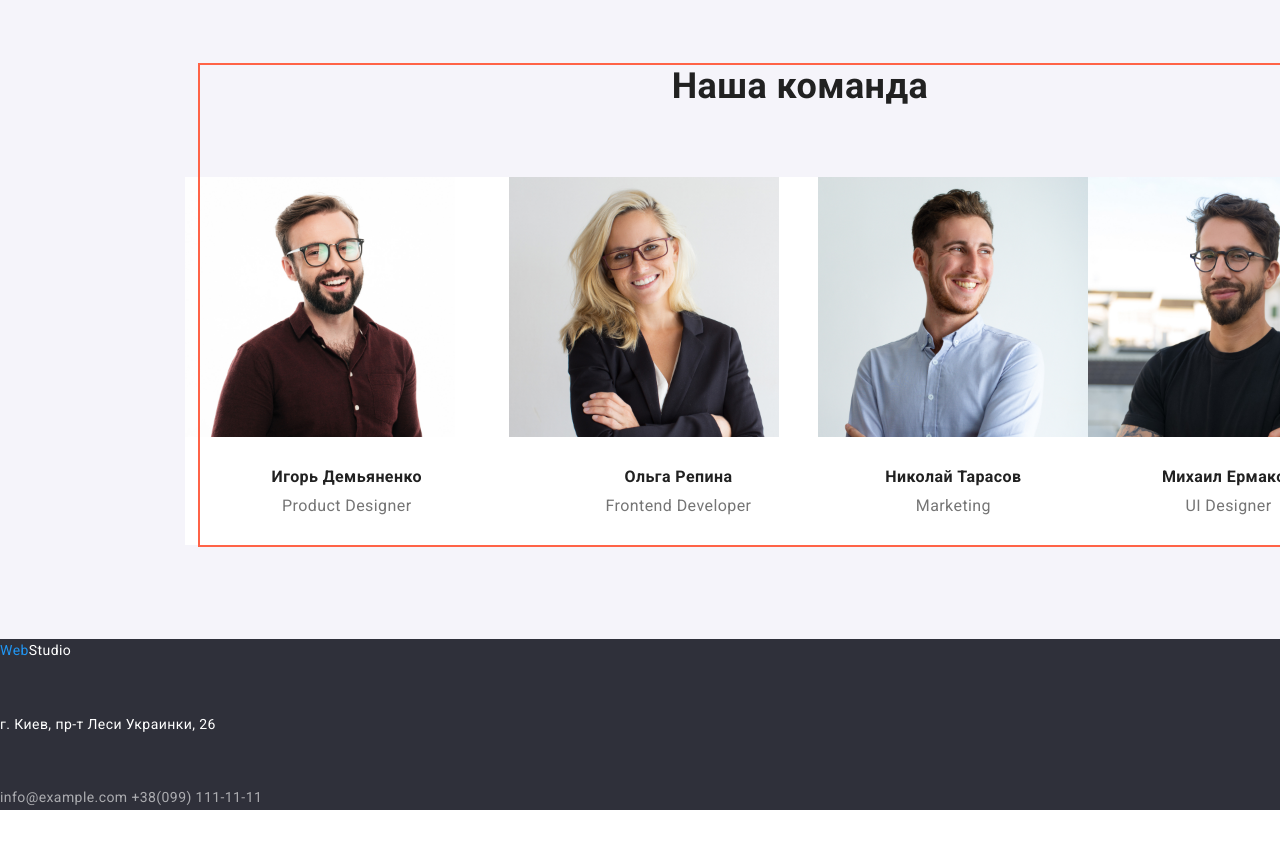
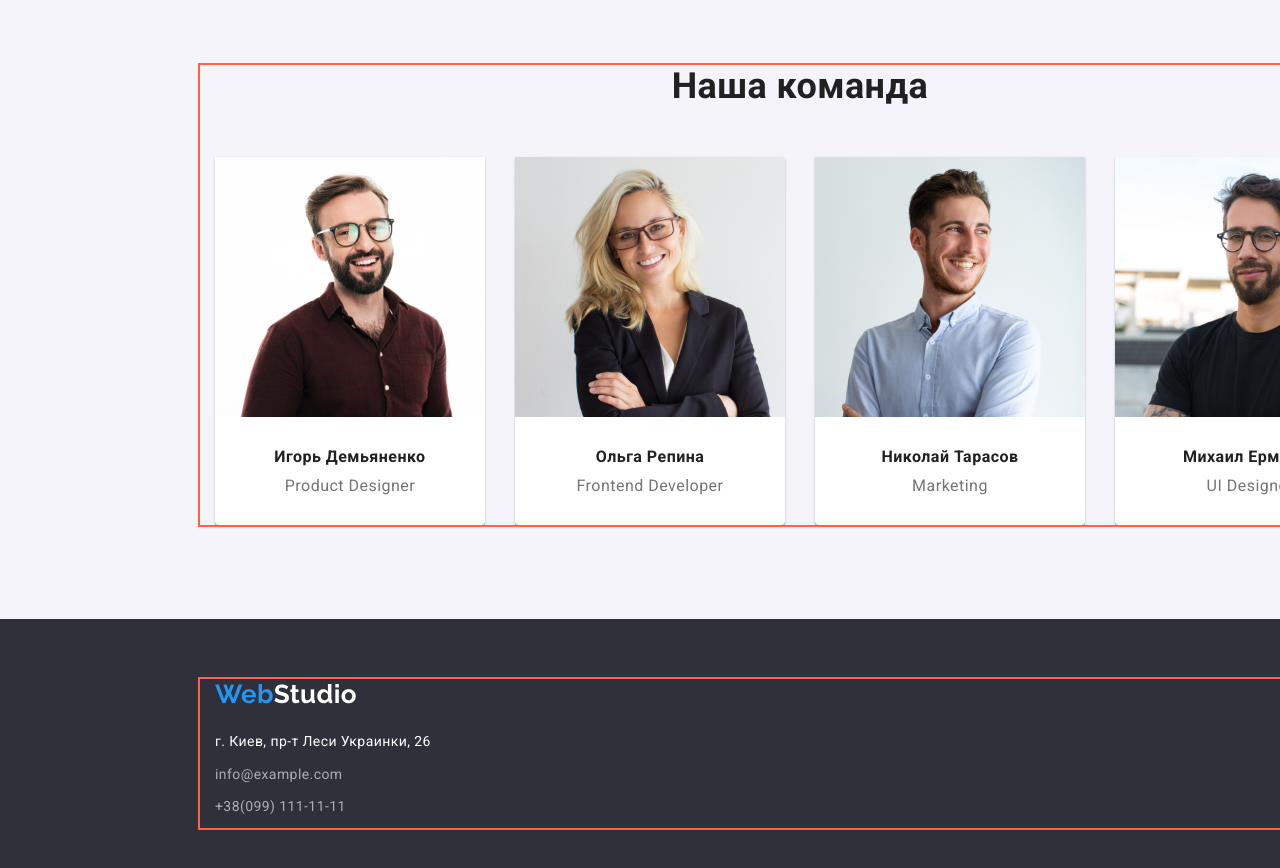
Before and after one commit to JenniferHIM/goit-markup-hw-03, a plain HTML site: page index.html in a window 1280 px wide. Shown: the part 1580-2448 px from the top of the page. Before the commit the page ends 2390 px from the top, so only its background shows below. Drawn offline with nearby package versions, Linux system fonts and the light colour scheme.

Commit message:
Добавлены все стили 1 страницы
Добавлены все стили первой страницы

```diff
--- a/css/styles.css
+++ b/css/styles.css
@@ -270,6 +270,15 @@ p {
 }
 
 /*Преимущества*/
+.about-section .list {
+  display: flex;
+  justify-content: space-between;
+}
+
+.about-section .li-item {
+  flex-basis: calc(100% / 4 - 30px);
+}
+
 .content-box {
   width: cal(100% - 90px) / 4;
 }
@@ -279,9 +288,11 @@ p {
 }
 
 .about-section {
-  margin-bottom: 94px;
   display: inline-block;
   justify-content: space-between;
+  margin-bottom: 94px;
+
+  background-color: var(--white);
 }
 
 .about-title {
@@ -306,7 +317,7 @@ p {
 }
 
 /*Наша команда*/
-.team-section {
+.team {
   padding-left: 0;
   padding-right: 0;
   padding-top: 186px;
@@ -316,45 +327,44 @@ p {
   width: auto;
 }
 
-.team-title {
-  margin-top: 30px;
-  margin-bottom: 10px;
+.team .list {
+  display: flex;
+}
+
+.team-item {
+  text-align: center;
+  background-color: var(--white);
+}
+
+.team-item {
+  background: var(--white);
+  box-shadow: 0px 1px 3px rgba(0, 0, 0, 0.12), 0px 1px 1px rgba(0, 0, 0, 0.14),
+    0px 2px 1px rgba(0, 0, 0, 0.2);
+  border-radius: 0px 0px 4px 4px;
+}
+
+.team .team-item + .team-item {
+  margin-left: 30px;
+}
+
+.team h3 {
   font-size: 16px;
   line-height: 1.187;
   text-align: center;
+  letter-spacing: 0.03em;
+  margin-top: 30px;
+  margin-bottom: 10px;
+  font-style: normal;
 }
 
-.team-position {
-  margin-left: 97px;
-  margin-right: 97px;
+.team p {
+  color: var(--main-text-color);
+  font-size: 16px;
+  font-weight: normal;
+  line-height: 1.19;
+  text-align: center;
+  letter-spacing: 0.03em;
   margin-bottom: 30px;
-  color: var(--main-text-color);
-  font-weight: 500;
-  font-size: 16px;
-  line-height: 1.187;
-  text-align: center;
-}
-
-.grid {
-  display: flex;
-  flex-wrap: wrap;
-  margin-top: -30px;
-  margin-left: -30px;
-}
-
-.grid-item {
-  margin-top: 50px;
-}
-
-.grid-item:nth-child(even) {
-  margin-right: -30px;
-}
-
-.team-item {
-  /*flex-basis: cal((100% -60px) / 4);*/
-
-  text-align: center;
-  background-color: var(--white);
 }
 
 /*Для второй страницы Портфолио*/
@@ -372,14 +382,32 @@ p {
 }
 
 /*Футер*/
+.footer-box {
+  background-color: var(--dark-background);
+  padding-top: 60px;
+  padding-bottom: 60px;
+}
 .footer-logo {
+  margin-bottom: 20px;
+  font-family: Raleway;
+  font-style: normal;
+  font-weight: bold;
+  font-size: 26px;
+  line-height: 1.19;
+
   color: var(--white);
 }
 
 .footer-address {
-  color: var(--white);
   font-weight: 400;
   text-align: left;
+}
+
+.footer-address .link {
+  color: var(--white);
+  margin-bottom: 9px;
+  display: inline-block;
+  font-style: normal;
 }
 
 .footer-contacts .link {
--- a/index.html
+++ b/index.html
@@ -56,7 +56,7 @@
       <section class="section about-section">
         <div class="container">
         <h2 class="section-title visually-hidden" >Преимущества</h2>
-        <ul class="list flexbox">
+        <ul class="list">
           <li class="content-box">
             <h3 class="about-title">Внимание к деталям</h3>
             <p class="about-info">
@@ -94,7 +94,7 @@
       <section class="section about-section">
         <div class="container">
         <h2 class="section-title">Чем мы занимаемся</h2>
-        <ul class="list flexbox">
+        <ul class="list">
           <li class="content-box">
             <img
               src="./images/box1.jpg"
@@ -123,42 +123,49 @@
 
 
       <!-- Наша команда-->
-      <section class="section team-section">
+      <section class="section team">
         <div class="container">
         <h2 class="section-title">Наша команда</h2>
-        <ul class="list grid">
-          <li class="grid-item team-item">
+        <ul class="list">
+          <li class="team-item">
             <img
               src="./images/teamcard1.jpg"
               alt="Дизайнер мужчина в бордовой рубашке"
               width="270"
+              height="260"
             />
             <h3 class="team-title">Игорь Демьяненко</h3>
             <p class="team-position">Product Designer</p>
           </li>
-          <li class="grid-item team-item">
+          <li class="team-item">
             <img
               src="./images/teamcard2.jpg"
               alt="Фронэнд девелопер женщина"
               width="270"
+              height="260"
+
             />
             <h3 class="team-title">Ольга Репина</h3>
             <p class="team-position">Frontend Developer</p>
           </li>
-          <li class="grid-item team-item">
+          <li class="team-item">
             <img
               src="./images/teamcard3.jpg"
               alt="Маркетолог мужчина в голубой рубашке"
               width="270"
+              height="260"
+
             />
             <h3 class="team-title">Николай Тарасов</h3>
             <p class="team-position">Marketing</p>
           </li>
-          <li class="grid-item team-item">
+          <li class="team-item">
             <img
               src="./images/teamcard4.jpg"
               alt="UI Дизайнер мужчина в черной футболке"
               width="270"
+              height="260"
+
             />
             <h3 class="team-title">Михаил Ермаков</h3>
             <p class="team-position">UI Designer</p>
@@ -170,20 +177,29 @@
     </main>
 
     <!--Подвал сайта-->
-    <footer id="footer" class="dark-background">
-      <a href="./index.html" class="link">
-        <p class="link footer-logo"><span class="logo-part">Web</span>Studio</p>
+     <footer class="dark-background footer-box" id="footer">
+      <div class="container">
 
-      </a>
+        <a href="./index.html" class="link"> </a>
+        <p class="link footer-logo" lang="en"><span class="logo-part">Web</span>Studio</p>
+
+     <!--Адрес-->
       <address class="footer-address">
-        <p >г. Киев, пр-т Леси Украинки, 26</p>
-
-        <div class="footer-contacts">
-        <a id="email" class="link list" href="mailto:info@example.com">info@example.com</a>
-        <a id="tel" class="link list" href="tel:+380991111111">+38(099) 111-11-11</a>
-      </div>
+        <ul class="list">
+        <li>
+          <p class="link">г. Киев, пр-т Леси Украинки, 26</p>
+        </li>
+         <li class="footer-contacts">
+           <a id="email" class="link list" href="mailto:info@example.com">info@example.com</a>
+          </li>
+         <li class="footer-contacts">
+           <a id="tel" class="link list" href="tel:+380991111111">+38(099) 111-11-11</a>
+          </li>
+        </ul>
 
       </address>
+    </div>
+
     </footer>
   </body>
 </html>
```
